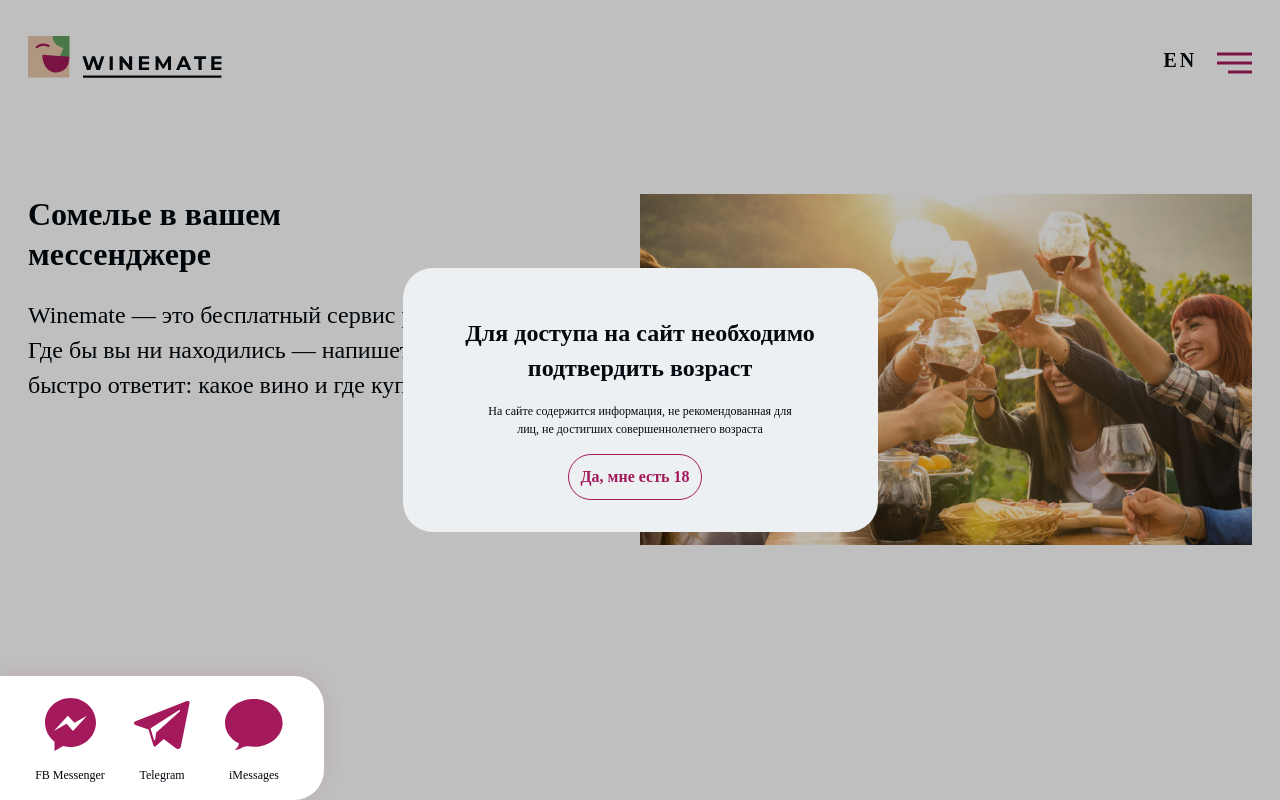
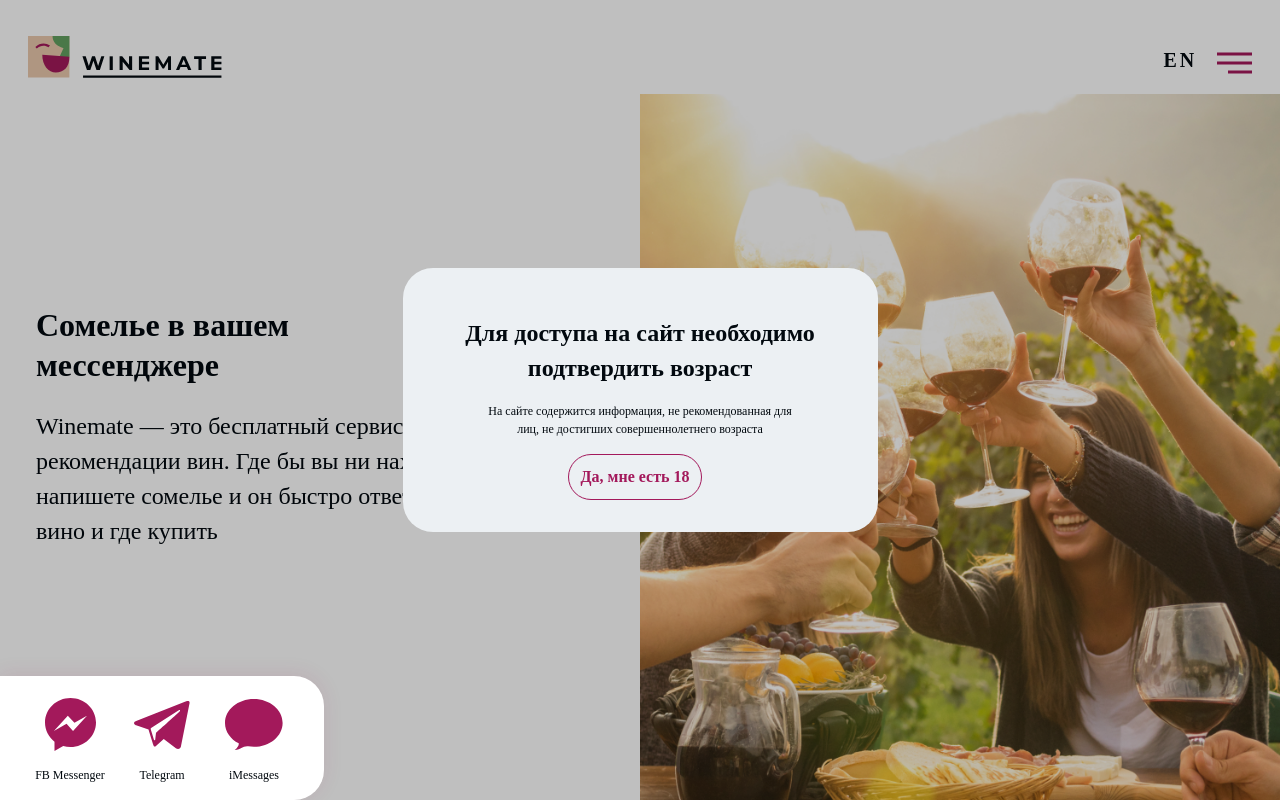
Before and after one commit to Bratishques/wm, a Next.js app: page / in a window 1280 px wide. Built offline with nearby package versions, Linux system fonts and the light colour scheme.

Commit message:
Hero overhaul

```diff
--- a/src/components/indexSections/heroSection.tsx
+++ b/src/components/indexSections/heroSection.tsx
@@ -11,22 +11,21 @@ const HeroSection = () => {
                 `;
   return (
     <section className={`lg:h-screen z-0`}>
-      <div className={`md:pt-25`}></div>
-      <div
-        className={`relative w-full sm:px-7 flex flex-col sm:flex-row-reverse`}
-      >
-        <div className={`w-full sm:w-1/2 w-7/12 mb-6 md:mb-0`}>
-          <img
-            className={`w-full mt-16 md:mt-0 lg:hidden`}
-            src="/images/hero-image-mobile.png"
-            alt=""
-          />
-          <img
-            className={`hidden lg:block w-full`}
-            src={`/images/hero-image-desktop.png`}
-          />
-        </div>
-        <div className={`relative sm:w-1/2 w-full sm:px-0 sm:pr-5 `}>
+      <div className={`relative`}>
+        <div
+          className={`relative flex flex-col lg:flex-row-reverse lg:h-screen lg:max-h-minus-header`}
+        >
+          <div
+            className={`w-full lg:w-1/2 flex items-end text-white px-7 py-9 md:py-23 md:px-14`}
+            style={{
+              backgroundImage: 'url(/images/hero-image-mobile.png)',
+              backgroundSize: 'cover',
+              backgroundRepeat: 'no-repeat',
+              minHeight: '600px',
+            }}
+          >
+          </div>
+          <div className={`relative sm:w-1/2 w-full  flex flex-col justify-center pt-6 sm:px-9 sm:pr-24 `}>
           <h1 className={`px-9 sm:px-0`}>
             Сомелье в вашем
             <br />
@@ -40,13 +39,27 @@ const HeroSection = () => {
           </p>
           <div
             className={`fixed bottom-0 z-40 block sm:hidden w-full`}
-            data-scroll-offset="20"
           >
             <Messengers className={`rounded-t-30px`} />
           </div>
+        </div>
+        </div>
+        </div>
+      <div
+        className={`relative h-full w-full sm:px-7 flex flex-col sm:flex-row-reverse`}
+      >
+        <div className={`w-full sm:w-1/2 w-7/12 mb-6 md:mb-0`}>
+          <img
+            className={`w-full mt-16 md:mt-0 lg:hidden`}
+            src="/images/hero-image-mobile.png"
+            alt=""
+          />
+          <img
+            className={`hidden lg:block w-full`}
+            src={`/images/hero-image-desktop.png`}
+          />
+        </div>
 
-          <div className={``}></div>
-        </div>
       </div>
     </section>
   );
--- a/src/components/layout/header.tsx
+++ b/src/components/layout/header.tsx
@@ -8,7 +8,7 @@ const Header = () => {
   return (
     <section data-scroll-sticky className={`bg-white z-20 `}>
       <div
-        className={`pt-15 z-20 md:pt-9 pb-4 px-7 md:pb-4 w-full top-0 fixed bg-white `}
+        className={`pt-4 z-20 md:pt-9 pb-4 px-7 md:pb-4 w-full top-0 fixed bg-white `}
       >
         <div className={`flex justify-between`}>
           <Link href={`/`}>
--- a/tailwind.config.js
+++ b/tailwind.config.js
@@ -39,20 +39,20 @@ module.exports = {
         "10px": "10px",
         "450px" : "450px",
         "260px": "260px",
-        "minus-chat": "calc(100vh - 112px - 76px)"
+        "minus-chat": "calc(100vh - 66px - 76px)"
       },
       minHeight:{
         "450px" : "450px",
-        "minus-chat": "calc(100vh - 112px - 76px)",
-        "minus-chat-mobile": "calc(100vh - 112px - 76px - 124px)"
+        "minus-chat": "calc(100vh - 66px - 76px)",
+        "minus-chat-mobile": "calc(100vh - 66px - 76px - 124px)"
       },
       maxHeight:{
         "675px" : "675px",
         "450px" : "450px",
         "minus-header": "calc(100vh - 94px)",
-        "minus-header-mobile": "calc(100vh - 236px)",
-        "minus-chat": "calc(100vh - 112px - 76px)",
-        "minus-chat-mobile": "calc(100vh - 112px - 76px - 124px)"
+        "minus-header-mobile": "calc(100vh - 124px - 66px)",
+        "minus-chat": "calc(100vh - 66px - 76px)",
+        "minus-chat-mobile": "calc(100vh - 66px - 76px - 124px)"
       },
       maxWidth: {
         "375px": "375px",
```
Also changed, not shown: public/images/hero-image-mobile.png.
